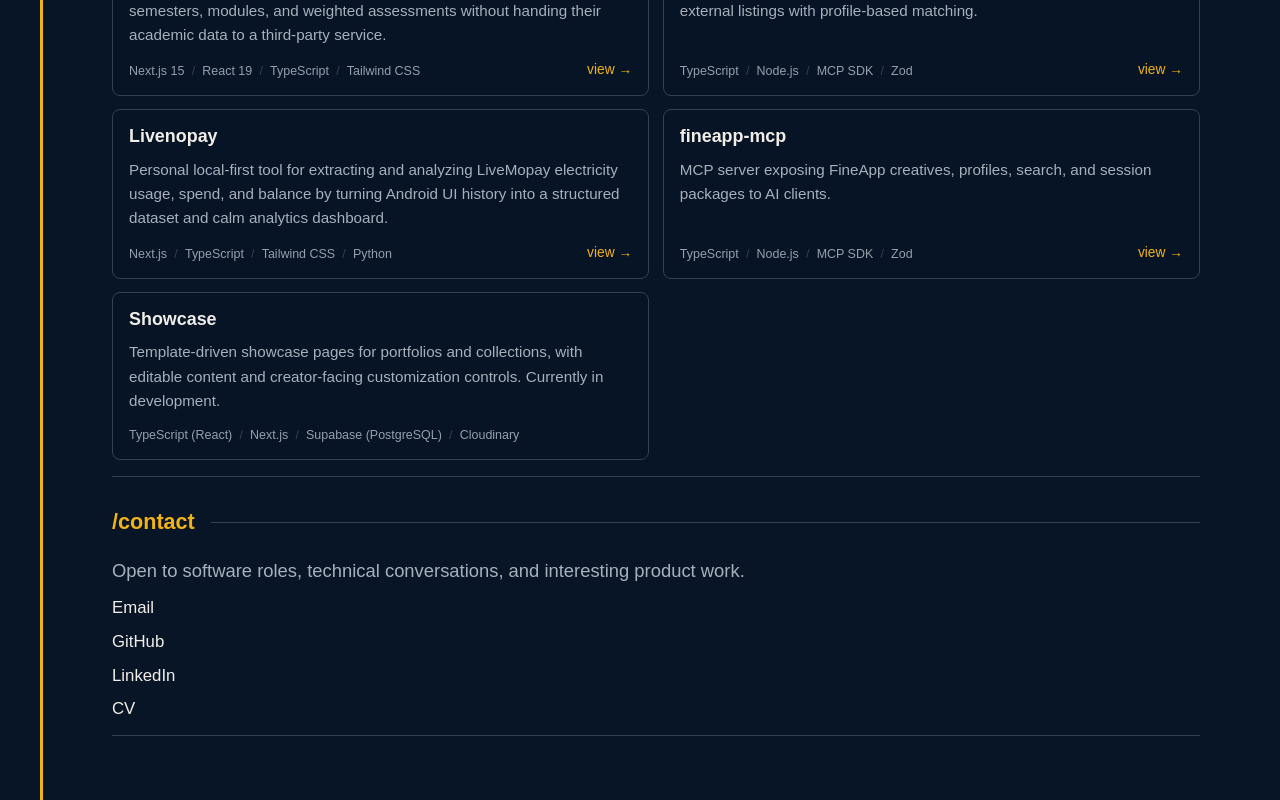
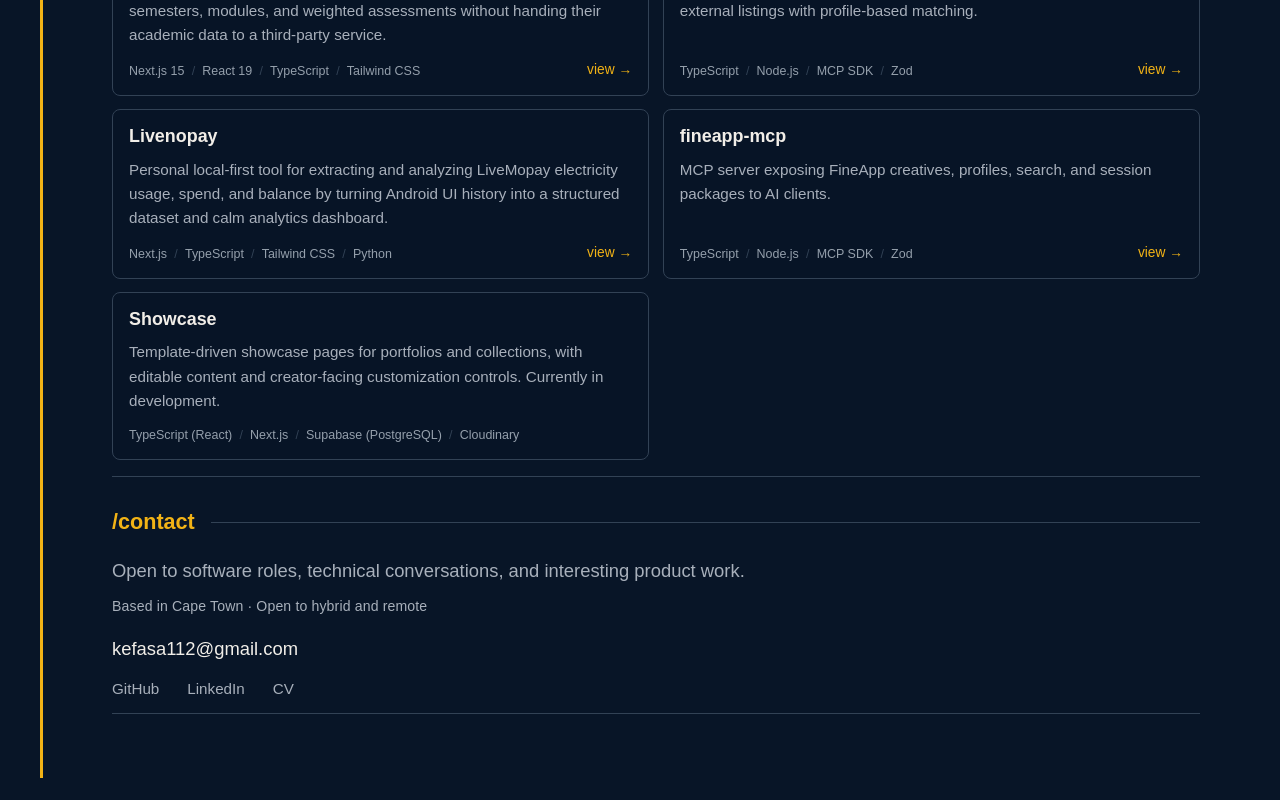
Before and after one commit to RA1NM4KER/portfolio, a Next.js app: page / in a window 1280 px wide. Shown: the part 1124-1924 px from the top of the page. After the commit the page ends 1902 px from the top, so only its background shows below. Built offline with nearby package versions, Linux system fonts and the light colour scheme.

Commit message:
contact section edit

```diff
--- a/components/sections/contact-section.tsx
+++ b/components/sections/contact-section.tsx
@@ -10,11 +10,15 @@ export function ContactSection() {
           Open to software roles, technical conversations, and interesting
           product work.
         </p>
+        <p className={styles.contactMeta}>
+          Based in Cape Town · Open to hybrid and remote
+        </p>
+
+        <a href={`mailto:${contact.email}`} className={styles.contactEmail}>
+          {contact.email}
+        </a>
 
         <div className={styles.contactList}>
-          <a href={`mailto:${contact.email}`} className={styles.contactLink}>
-            Email
-          </a>
           <a
             href={contact.github}
             target="_blank"
--- a/components/sections/home-sections.module.css
+++ b/components/sections/home-sections.module.css
@@ -298,15 +298,34 @@
   max-width: 760px;
 }
 
+.contactMeta {
+  margin: 0 0 1.5rem;
+  font-size: 0.88rem;
+  color: var(--muted);
+  letter-spacing: 0.01em;
+}
+
+.contactEmail {
+  display: inline-block;
+  margin-bottom: 1.25rem;
+  font-size: 1.15rem;
+  color: var(--text);
+  transition: color 0.2s ease;
+}
+
+.contactEmail:hover {
+  color: var(--accent);
+}
+
 .contactList {
   display: flex;
-  flex-direction: column;
-  gap: 0.85rem;
+  flex-wrap: wrap;
+  gap: 1.75rem;
 }
 
 .contactLink {
-  font-size: 1.05rem;
-  color: var(--text);
+  font-size: 0.95rem;
+  color: var(--muted);
   transition: color 0.2s ease;
 }
 
@@ -373,7 +392,11 @@
     font-size: 0.84rem;
   }
 
+  .contactEmail {
+    font-size: 1.05rem;
+  }
+
   .contactLink {
-    font-size: 1rem;
+    font-size: 0.9rem;
   }
 }
```
